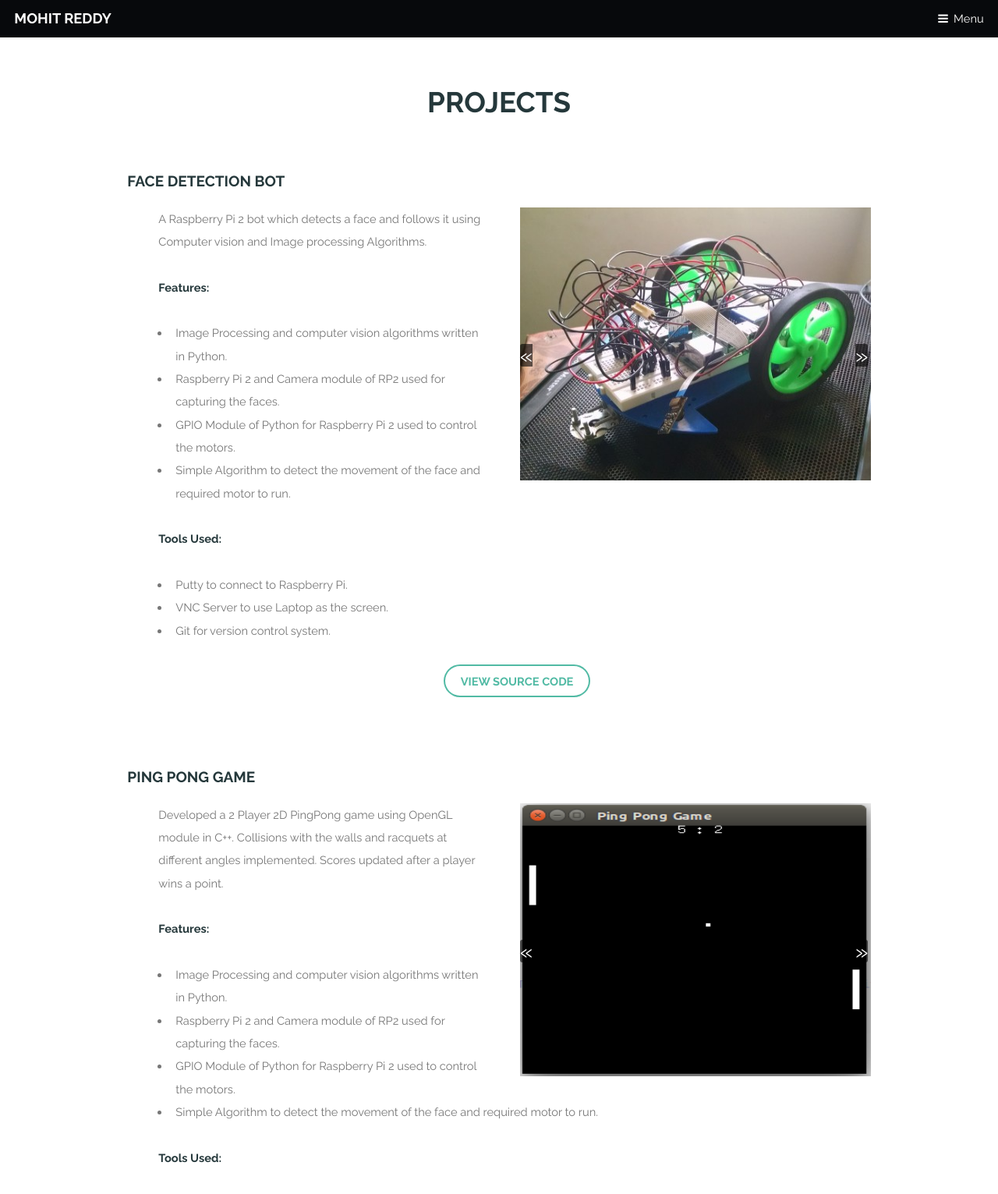
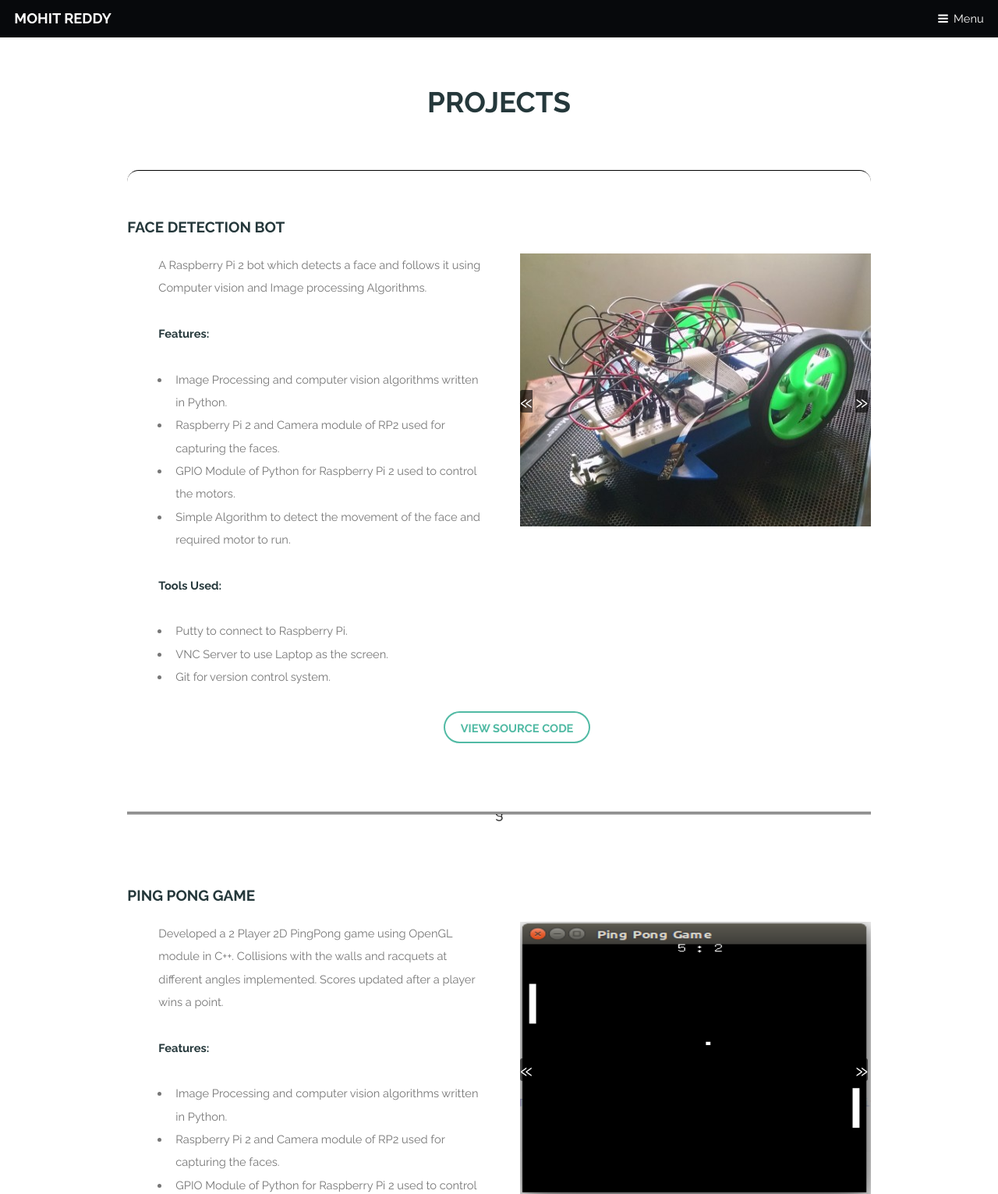
Before and after one commit to mohitreddy1996/Personal-Website, a Django app: page /projects/ in a window 1280 px wide. Shown: the top 1531 px of the page at 78% size. Run offline with Django 3.2, Linux system fonts and the light colour scheme.

Commit message:
Hr added

```diff
--- a/static/assets/css/main.css
+++ b/static/assets/css/main.css
@@ -4367,3 +4367,38 @@
             margin-right: 0;
             font-weight: bold;
         }
+
+        hr.style-eight {
+    padding: 0;
+    border: none;
+    border-top: medium double #333;
+    color: #333;
+    text-align: center;
+}
+hr.style-eight:after {
+    content: "§";
+    display: inline-block;
+    position: relative;
+    top: -0.7em;
+    font-size: 1.5em;
+    padding: 0 0.25em;
+    background: white;
+}
+
+hr.style-seven {
+    height: 30px;
+    border-style: solid;
+    border-color: black;
+    border-width: 1px 0 0 0;
+    border-radius: 20px;
+}
+hr.style-seven:before { /* Not really supposed to work, but does */
+    display: block;
+    content: "";
+    height: 30px;
+    margin-top: -31px;
+    border-style: solid;
+    border-color: black;
+    border-width: 0 0 1px 0;
+    border-radius: 20px;
+}
--- a/templates/academics.html
+++ b/templates/academics.html
@@ -47,6 +47,7 @@
 						<h2>Academics</h2>
 					</header>
 
+                    <hr class="style-seven">
 
                     <div class="acad_area">
                         <header>
@@ -127,6 +128,7 @@
 
                     <!-- High School -->
                     <br>
+                    <hr class="style-eight">
                     <br>
                     <div class="acad_area">
                         <header>
@@ -179,8 +181,11 @@
                                         </ul>
                                     </div>
                                 </div>
+                            <br>
+
 
                         </div>
+                        <hr class="style-seven">
                     </div>
 				</div>
 			</section>
--- a/templates/experience.html
+++ b/templates/experience.html
@@ -46,6 +46,8 @@
 						<h2>Professional Experience</h2>
 					</header>
 
+					<hr class="style-seven">
+
 
                     <div class="experience1">
                         <header>
@@ -81,6 +83,8 @@
                         </div>
 
                     </div>
+                    <br>
+                    <hr class="style-seven">
 				</div>
 			</section>
 		<!-- Footer -->
--- a/templates/projects.html
+++ b/templates/projects.html
@@ -40,6 +40,7 @@
                     <h2>Projects</h2>
                 </header>
 
+                <hr class="style-seven">
             <div class="project1">
                 <header>
                     <h3>Face Detection Bot</h3>
@@ -85,6 +86,7 @@
             </div>
 
                 <br>
+                <hr class="style-eight">
                 <br>
 
             <div class="project2">
@@ -132,6 +134,7 @@
             </div>
 
                 <br>
+                <hr class="style-eight">
                 <br>
 
             <div class="project3">
@@ -182,6 +185,7 @@
             </div>
 
                 <br>
+                <hr class="style-eight">
                 <br>
 
             <div class="project4">
@@ -229,6 +233,7 @@
             </div>
 
                 <br>
+                <hr class="style-eight">
                 <br>
 
             <div class="project5">
@@ -276,6 +281,7 @@
             </div>
 
                 <br>
+                <hr class="style-eight">
                 <br>
 
             <div class="project6">
@@ -326,6 +332,7 @@
             </div>
 
                 <br>
+                <hr class="style-eight">
                 <br>
 
             <div class="project7">
@@ -374,11 +381,14 @@
                                 <a href="https://github.com/mohitreddy1996/Library-Management-System" class="button alt" target="_blank">View source code</a>
                             </li>
                         </ul>
+                        <br>
+                        <hr class="style-seven">
                     </div>
                 </div>
             </div>
 
             </div>
+
         </section>
 
 		<!-- Footer -->
```
Also changed, not shown: static/assets/css/slideshow.css (line endings or trailing spaces).
